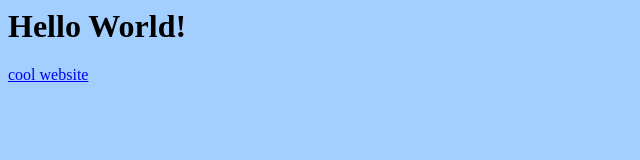
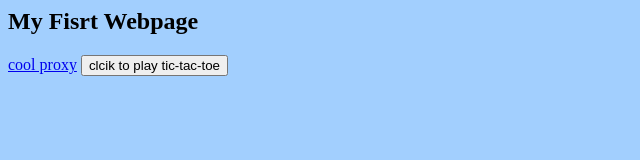
Before and after one commit to Desktable24/desktable24.github.io, a plain HTML site: page index.html in a window 1280 px wide. Shown: the whole page, without its empty margins (0-640 px from the left). Drawn offline with Linux system fonts and the light colour scheme.

Commit message:
tictactoe

```diff
--- a/index.html
+++ b/index.html
@@ -4,6 +4,7 @@
     <link rel="stylesheet" href="style.css">
 </head>
 <body>
-  <h1>Hello World!</h1>
-  <a href="https://orteil.dashnet.org/cookieclicker/">cool website</a>
+  <h2>My Fisrt Webpage</h2>
+  <a href="lolboygames.github.io">cool proxy</a>
+  <button>clcik to play tic-tac-toe</button>
 </body>
```
